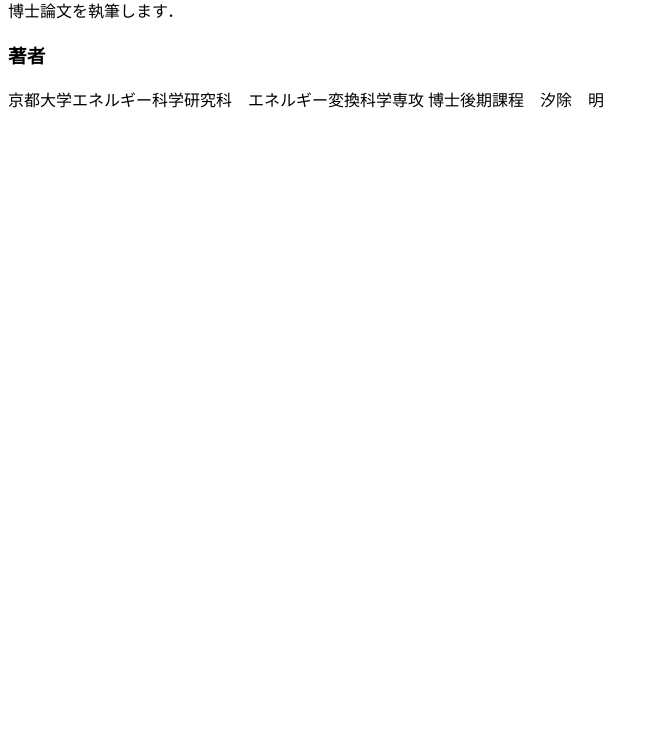
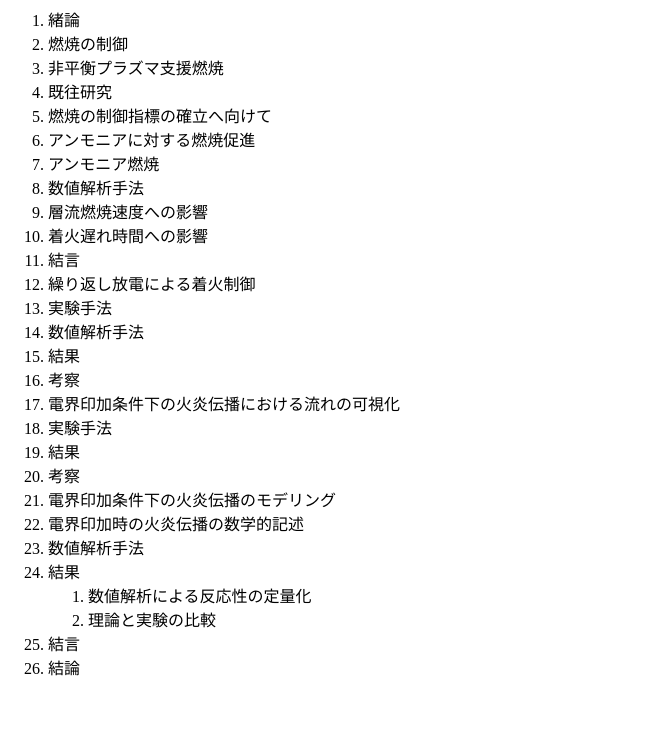
Before and after one commit to syoukera/thesis, a plain HTML site: page docs/index.html in a window 1280 px wide. Shown: the part 68-800 px from the top of the page, without its empty margins (0-658 px from the left). Drawn offline with Linux system fonts and the light colour scheme.

Commit message:
Add outline

```diff
--- a/docs/index.html
+++ b/docs/index.html
@@ -1,4 +1,33 @@
-<h1 id="thesis">thesis</h1>
-<p>博士論文を執筆します．</p>
-<h3 id="著者">著者</h3>
-<p>京都大学エネルギー科学研究科　エネルギー変換科学専攻 博士後期課程　汐除　明</p>
+<h1 id="アウトライン">アウトライン</h1>
+<ol style="list-style-type: decimal">
+<li>緒論</li>
+<li>燃焼の制御</li>
+<li>非平衡プラズマ支援燃焼</li>
+<li>既往研究</li>
+<li>燃焼の制御指標の確立へ向けて</li>
+<li>アンモニアに対する燃焼促進</li>
+<li>アンモニア燃焼</li>
+<li>数値解析手法</li>
+<li>層流燃焼速度への影響</li>
+<li>着火遅れ時間への影響</li>
+<li>結言</li>
+<li>繰り返し放電による着火制御</li>
+<li>実験手法</li>
+<li>数値解析手法</li>
+<li>結果</li>
+<li>考察</li>
+<li>電界印加条件下の火炎伝播における流れの可視化</li>
+<li>実験手法</li>
+<li>結果</li>
+<li>考察</li>
+<li>電界印加条件下の火炎伝播のモデリング</li>
+<li>電界印加時の火炎伝播の数学的記述</li>
+<li>数値解析手法</li>
+<li>結果
+<ol style="list-style-type: decimal">
+<li>数値解析による反応性の定量化</li>
+<li>理論と実験の比較</li>
+</ol></li>
+<li>結言</li>
+<li>結論</li>
+</ol>
```
Also changed, not shown: 1 other file.
